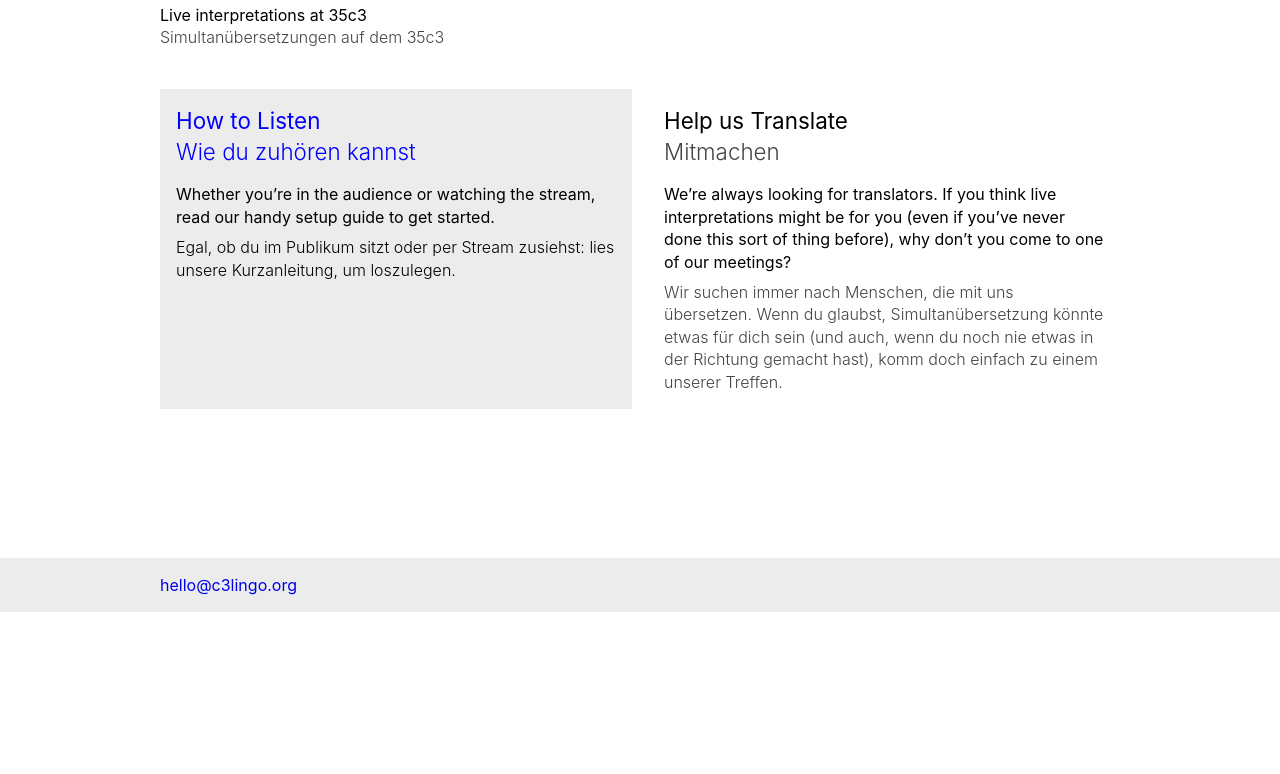
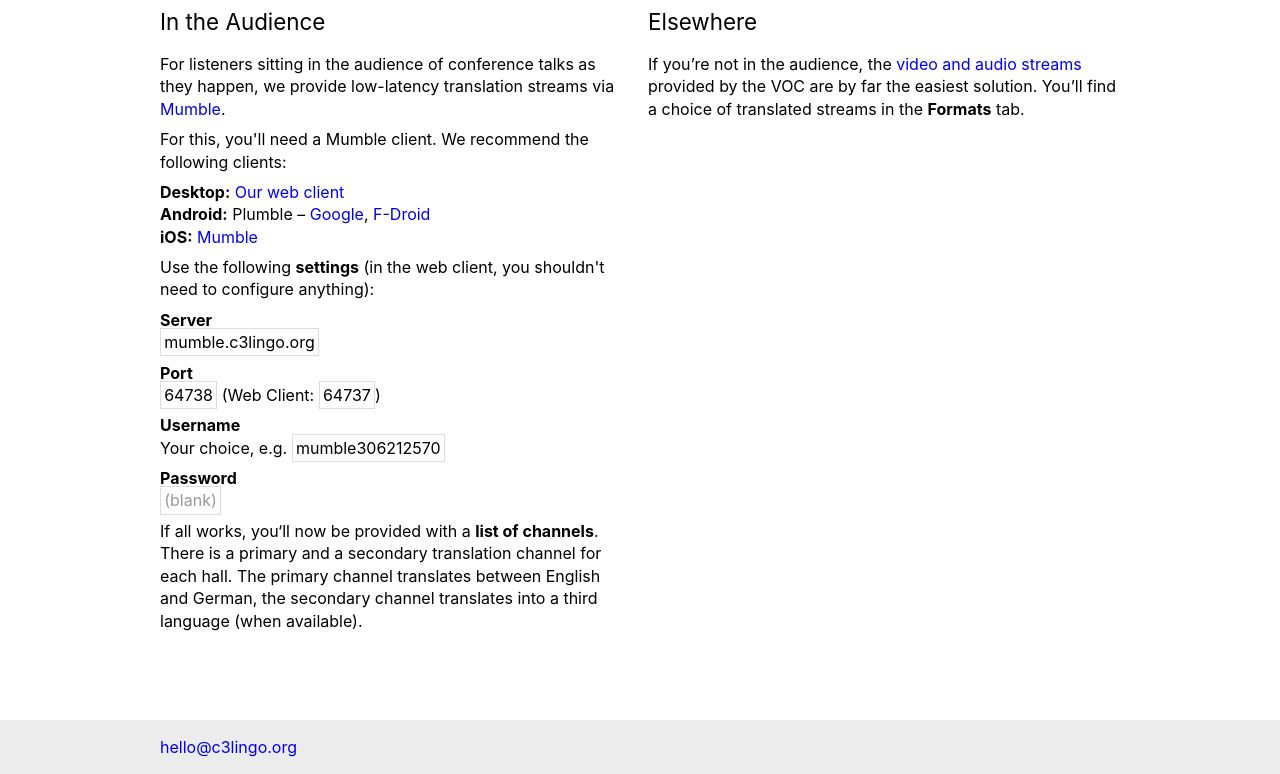
Before and after one commit to c3lingo/c3lingo.org, a plain HTML site: page static/index.html in a window 1280 px wide. Shown: the part 188-962 px from the top of the page. Before the commit the page ends 800 px from the top, so only its background shows below. Drawn offline with Linux system fonts and the light colour scheme.

Commit message:
Move listening instructions into page content

```diff
--- a/static/c3lingo.css
+++ b/static/c3lingo.css
@@ -157,10 +157,29 @@ footer {
       flex-shrink: 0;
 }
 
-section h1 {
+section h2 {
   font-size: 1.4rem;
   margin-bottom: 1rem;
 }
 section > * + * {
   margin-top: .5rem;
 }
+section > * + h2 {
+  margin-top: 2rem;
+}
+strong, b, dt {
+  font-weight: 700;
+}
+dd + dt {
+  margin-top: .5rem;
+}
+.field {
+  border: 1px solid #ddd;
+  padding: .2em;
+}
+.field.blank {
+  user-select: none;
+  -moz-user-select: none;
+  pointer-events: none;
+  color: #999;
+}
--- a/static/index.html
+++ b/static/index.html
@@ -14,49 +14,45 @@
             <hgroup>
               <h1>c3lingo</h1>
               <p lang="en">Live interpretations at 35c3</p>
-              <p lang="de">Simultanübersetzungen auf dem 35c3</p>
             </hgroup>
           </header>
 
           <div class="main-grid">
-            <a class="block-link" href="//streaming.c3lingo.org">
-              <section>
-                <h1>
-                  <span lang="en">How to Listen</span>
-                  <br>
-                  <span lang="de">Wie du zuhören kannst</span>
-                </h1>
+            <section lange="en">
+              <h2>In the Audience</h2>
+              <p>For listeners sitting in the audience of conference talks as they happen, we provide low-latency translation streams
+                via <a href="https://wiki.mumble.info/">Mumble</a>.</p>
 
-                <p lang="en">
-                  Whether you’re in the audience or watching the stream,
-                  read our handy setup guide to get started.
-                </p>
+              <p>For this, you'll need a Mumble client. We recommend the following clients:</p>
 
-                <p lang="de">
-                  Egal, ob du im Publikum sitzt oder per Stream zusiehst:
-                  lies unsere Kurzanleitung, um loszulegen.
-                </p>
-              </section>
-            </a>
+              <ul>
+                <li><b>Desktop:</b> <a href="https://mumble.c3lingo.org/">Our web client</a>
+                </li>
+                <li><b>Android:</b> Plumble – <a href="https://play.google.com/store/apps/details?id=com.morlunk.mumbleclient.free">Google</a>,
+                  <a href="https://f-droid.org/packages/com.morlunk.mumbleclient/">F-Droid</a>
+                </li>
+                <li><b>iOS:</b> <a href="http://itunes.apple.com/us/app/mumble/id443472808?ls=1&mt=8">Mumble</a>
+                </li>
+              </ul>
 
-            <section class="block-padding">
-              <h1>
-                <span lang="en">Help us Translate</span>
-                <br>
-                <span lang="de">Mitmachen</span>
-              </h1>
+              <p>Use the following <b>settings</b> (in the web client, you shouldn't need to configure anything):</p>
 
-              <p lang="en">
-                We’re always looking for translators. If you think live interpretations might be for
-                you (even if you’ve never done this sort of thing before),
-                why don’t you come to one of our meetings?
-              </p>
+              <dl>
+                <dt>Server</dt><dd><span class="field">mumble.c3lingo.org</span></dd>
+                <dt>Port</dt><dd><span class="field">64738</span> (Web Client: <span class="field">64737</span>)
+                <dt>Username</dt><dd>Your choice, e.g. <span class="field" data-username>mumble12345678</span>
+                <dt>Password</dt><dd><span class="field blank">(blank)</span>
+              </dl>
 
-              <p lang="de">
-                Wir suchen immer nach Menschen, die mit uns übersetzen. Wenn du glaubst,
-                Simultanübersetzung könnte etwas für dich sein (und auch, wenn du noch nie etwas in der
-                Richtung gemacht hast), komm doch einfach zu einem unserer Treffen.
-              </p>
+              <p>If all works, you‘ll now be provided with a <b>list of channels</b>. There is a primary and a secondary translation
+                channel for each hall. The primary channel translates between English and German, the secondary channel translates
+                into a third language (when available).</p>
+            </section>
+            <section>
+              <h2>Elsewhere</h2>
+              <p>If you’re not in the audience, the <a href="https://streaming.media.ccc.de/35c3/">video and audio streams</a>
+                provided by the VOC are by far the easiest solution. You’ll find a choice of translated streams in the <b>Formats</b>
+                tab.</p>
             </section>
           </div>
         </div>
@@ -68,5 +64,26 @@
         </div>
       </footer>
     </div>
+
+    <script type="text/javascript" defer>
+      (function () {
+        document.body.addEventListener('mousedown', function (ev) {
+          if (!ev.target.classList.contains('field')) return;
+          var selection = window.getSelection();
+          var range = document.createRange();
+          range.selectNodeContents(ev.target);
+          selection.removeAllRanges();
+          selection.addRange(range);
+        });
+        document.body.addEventListener('mouseup', function (ev) {
+          if (!ev.target.classList.contains('field')) return;
+          ev.preventDefault();
+        });
+        var usernames = document.querySelectorAll('[data-username]');
+        for (let i = 0; i < usernames.length; i += 1) {
+          usernames[i].textContent = 'mumble' + Math.round(Math.random() * 1000000000);
+        }
+      })();
+    </script>
   </body>
 </html>
```
